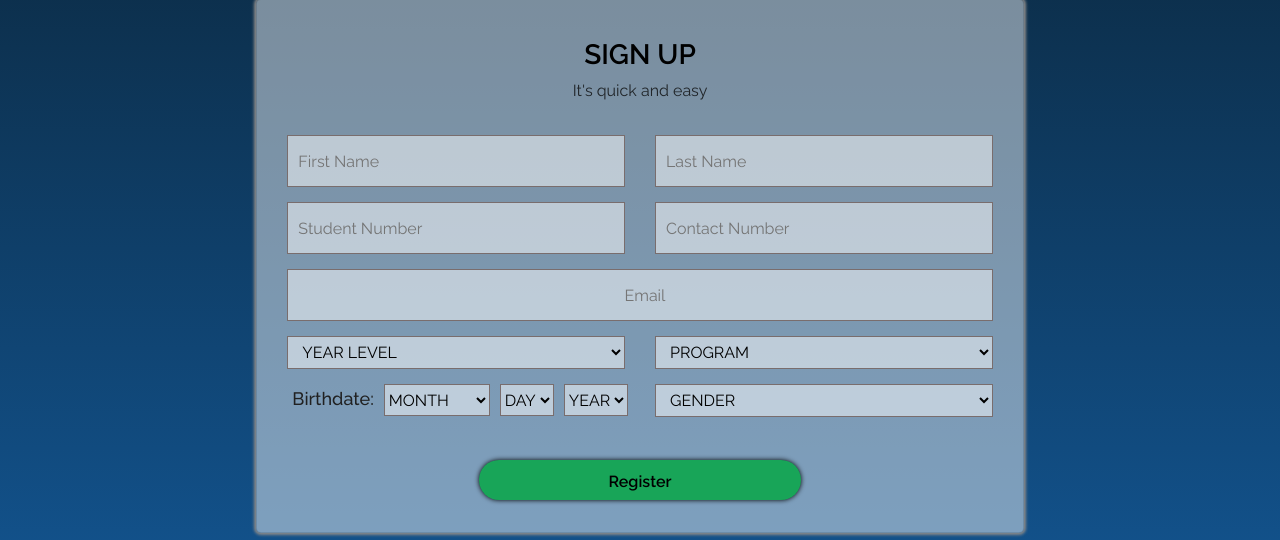
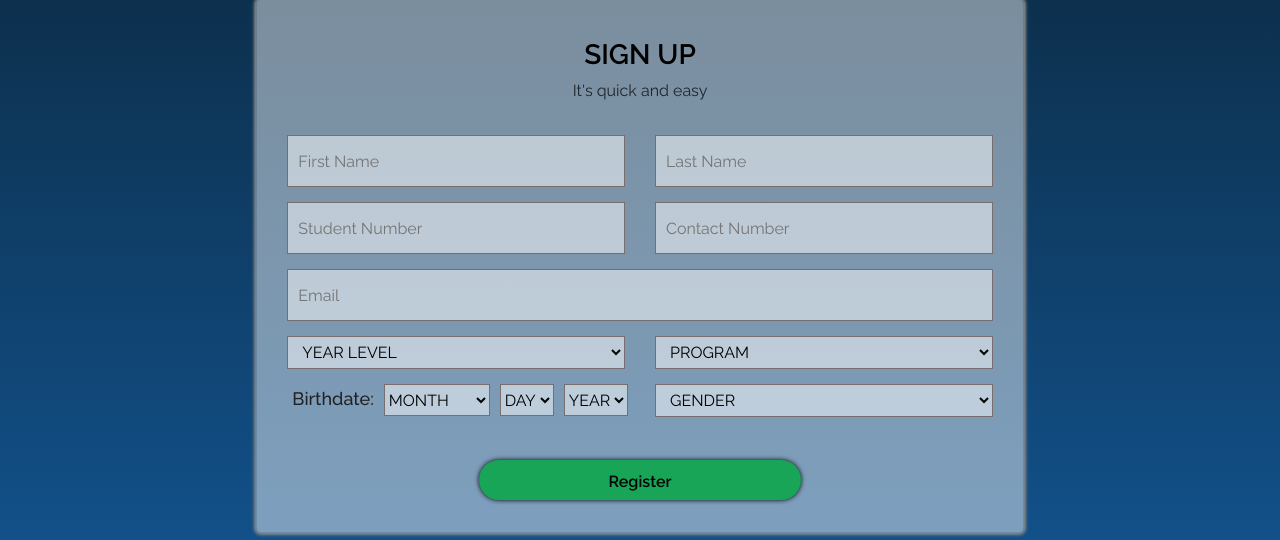
Before and after one commit to rrTio/MachineProblemPHP, a PHP site: page /registration.php in a window 1280 px wide. Shown: the part 52-592 px from the top of the page. Run offline with PHP 8.4, Linux system fonts and the light colour scheme.

Commit message:
Update: set email to left in css

```diff
--- a/assets/css/landing.css
+++ b/assets/css/landing.css
@@ -170,7 +170,3 @@ input[type="radio"] {
 .gender {
   display: flex;
 }
-
-#email{
-  text-align: center;
-}
--- a/assets/css/registration.css
+++ b/assets/css/registration.css
@@ -124,7 +124,3 @@ input[type="radio"] {
 .gender {
   display: flex;
 }
-
-#email{
-  text-align: center;
-}
```
